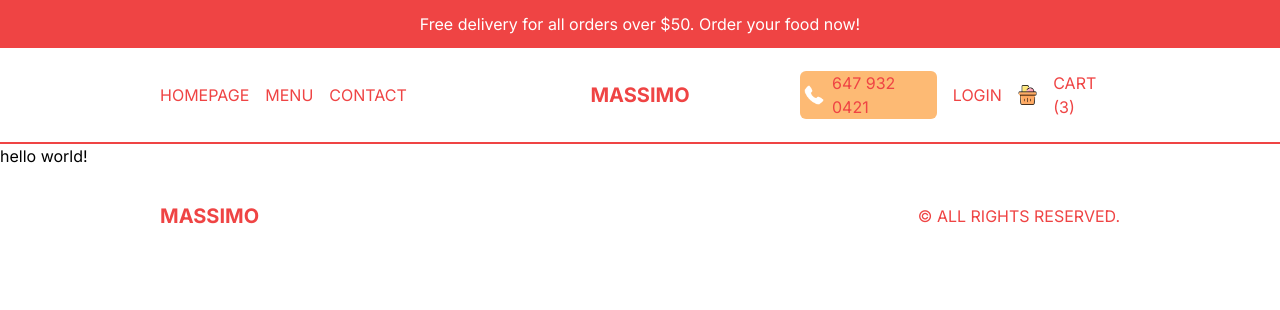
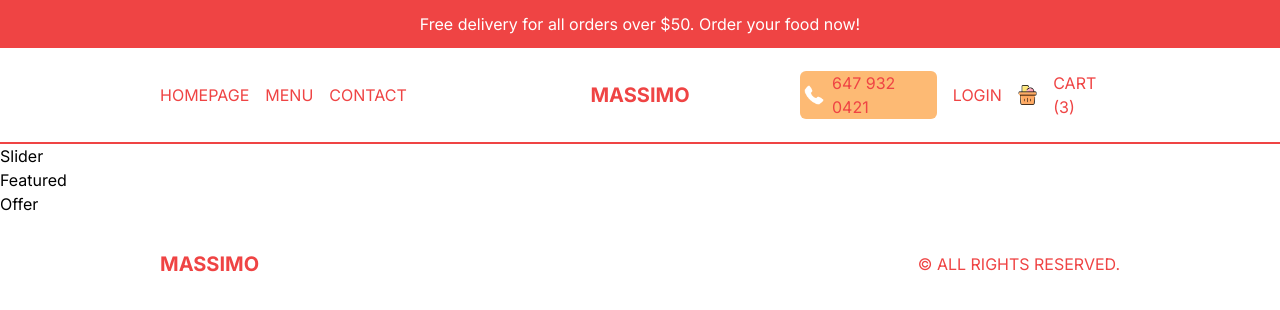
Before and after one commit to samincgs/Massimo, a Next.js app: page / in a window 1280 px wide. Shown: the top 310 px of the page. Built offline with nearby package versions, Linux system fonts and the light colour scheme.

Commit message:
Will now work on the rest of the home page which is the Slider for the food, Featured for users can see the fav items and countdown component

```diff
--- a/src/app/page.tsx
+++ b/src/app/page.tsx
@@ -1,5 +1,14 @@
+import Featured from "@/components/Featured";
+import Offer from "@/components/Offer";
+import Slider from "@/components/Slider";
 import Image from "next/image";
 
 export default function Home() {
-  return <main>hello world!</main>;
+  return (
+    <main>
+      <Slider />
+      <Featured />
+      <Offer />
+    </main>
+  );
 }
--- /dev/null
+++ b/src/components/Featured.tsx
@@ -0,0 +1,7 @@
+import React from "react";
+
+const Featured = () => {
+  return <div>Featured</div>;
+};
+
+export default Featured;
--- /dev/null
+++ b/src/components/Offer.tsx
@@ -0,0 +1,7 @@
+import React from "react";
+
+const Offer = () => {
+  return <div>Offer</div>;
+};
+
+export default Offer;
--- /dev/null
+++ b/src/components/Slider.tsx
@@ -0,0 +1,7 @@
+import React from "react";
+
+const Slider = () => {
+  return <div>Slider</div>;
+};
+
+export default Slider;
```
